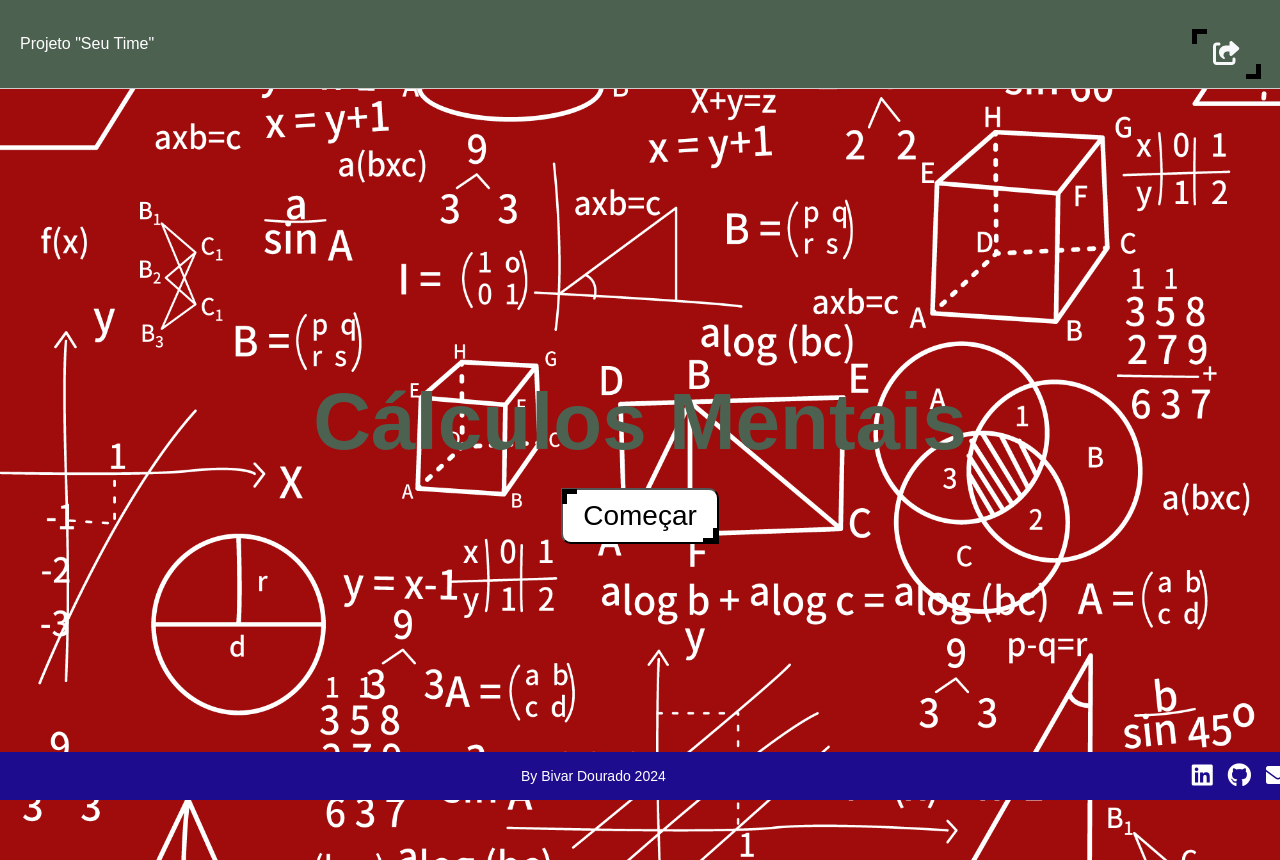
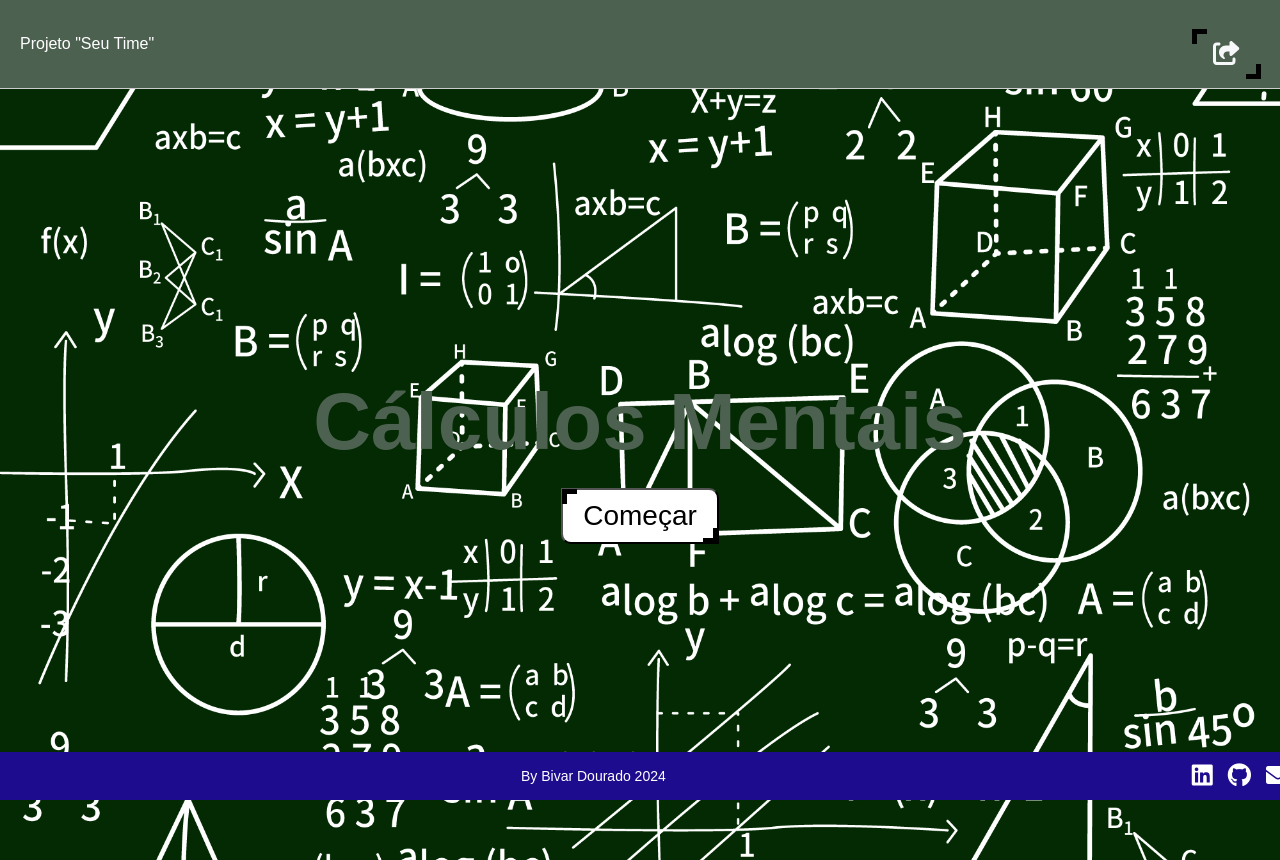
Before and after one commit to bivardourado/mente, a React (Create React App) app: page / in a window 1280 px wide. Built offline with nearby package versions, Linux system fonts and the light colour scheme.

Commit message:
terceiro commit

```diff
--- a/src/index.css
+++ b/src/index.css
@@ -1,7 +1,7 @@
 /* styles.css */
 body {
 
-  background-image: url('./image/backk.png'); /* Caminho para a sua imagem */
+  background-image: url('./image/back.png'); /* Caminho para a sua imagem */
   background-size: cover; /* Faz a imagem cobrir toda a área da tela */
   background-position: center; /* Centraliza a imagem */
   background-repeat: no-repeat; /* Impede que a imagem se repita */
--- a/src/styles.css
+++ b/src/styles.css
@@ -1,6 +1,6 @@
 body {
     background-color: #032a03;
-    background-color: #a00c0c;
+
     background-image: url('./image/back.png');
     background-size: cover;
     background-position: center;
```
